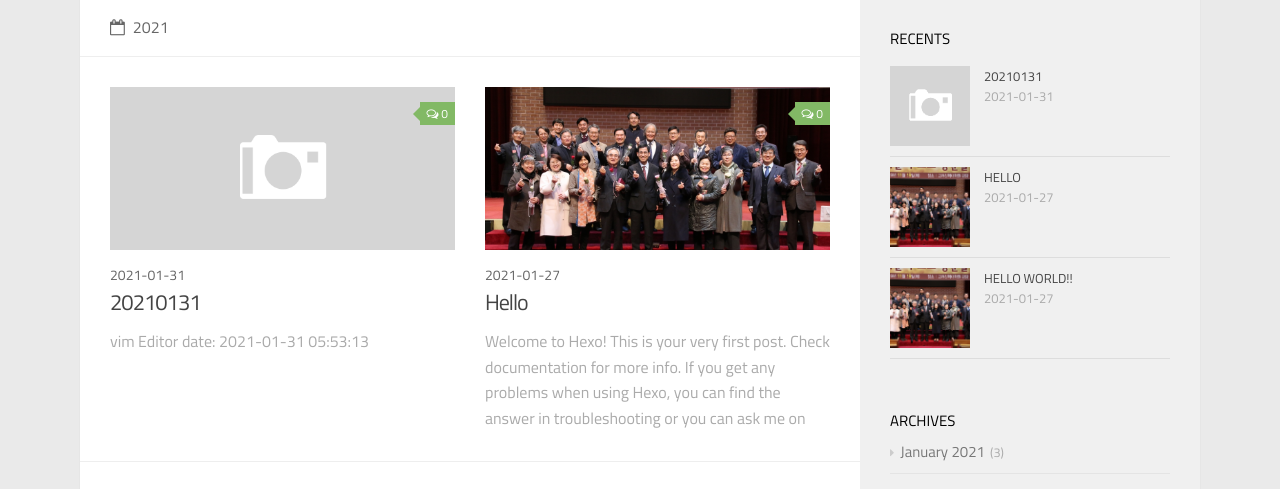
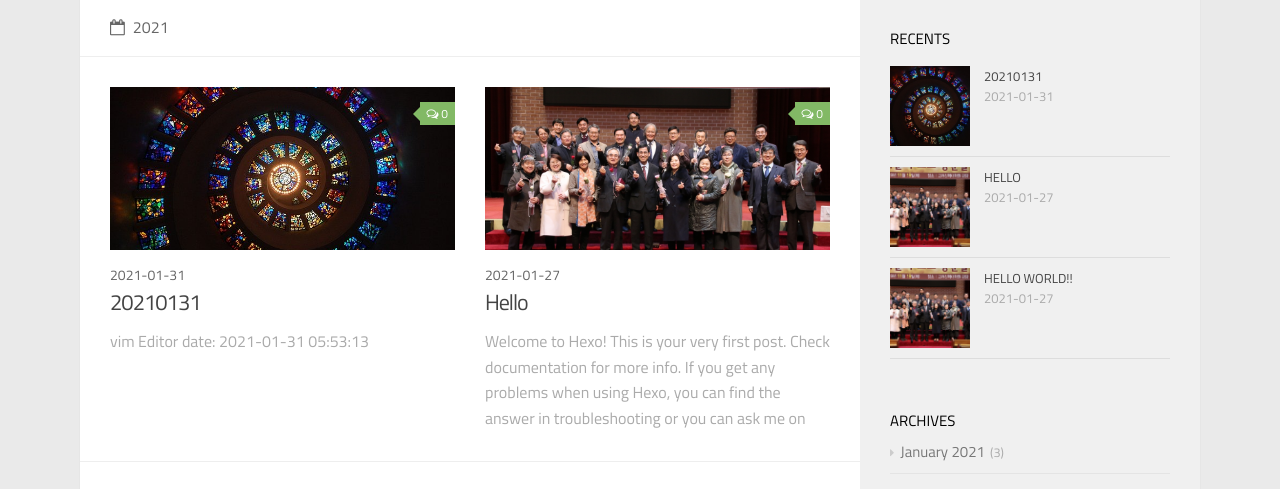
Before and after one commit to HAN-IL/han-il.github.io, a plain HTML site: page index.html in a window 1280 px wide. Shown: the part 253-742 px from the top of the page. Drawn offline with Linux system fonts and the light colour scheme.

Commit message:
Site updated: 2021-01-31 07:08:00

```diff
--- a/index.html
+++ b/index.html
@@ -170,7 +170,7 @@
         <a href="/2021/01/31/20210131/" class="thumbnail">
 
 
-        <span class="thumbnail-image thumbnail-none"></span>
+        <span style="background-image:url(/images/stained.jpg)" alt="20210131" class="thumbnail-image"></span>
 
 
 
@@ -388,7 +388,7 @@ Quick
                             <a href="/2021/01/31/20210131/" class="thumbnail">
 
 
-        <span class="thumbnail-image thumbnail-none"></span>
+        <span style="background-image:url(/images/stained.jpg)" alt="20210131" class="thumbnail-image"></span>
 
 
 </a>
```
Also changed, not shown: 2021/01/27/hello-world/index.html (+1 -1 lines), 2021/01/27/hello/index.html (+1 -1 lines), 2021/01/31/20210131/index.html (+6 -4 lines), archives/2021/01/index.html (+2 -2 lines), archives/2021/index.html (+2 -2 lines), archives/index.html (+2 -2 lines), images/stained.jpg (added).
